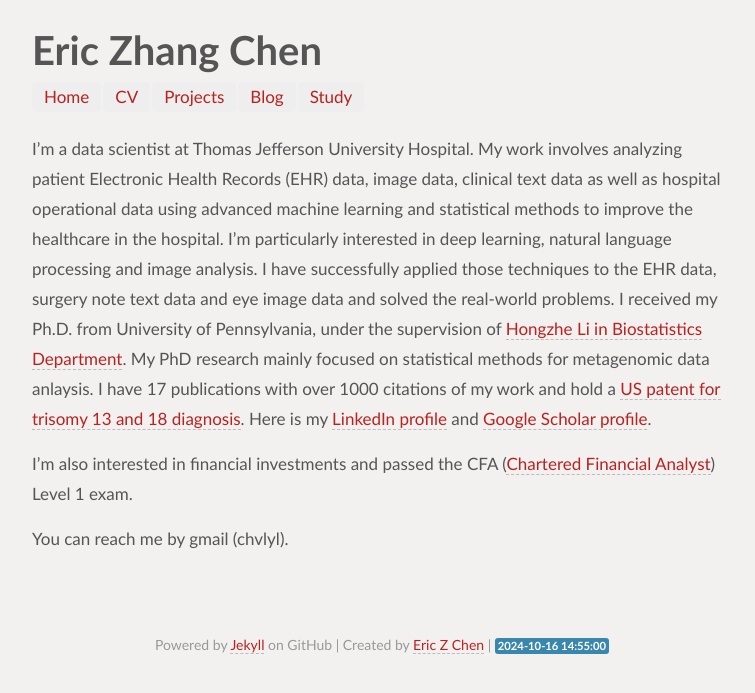
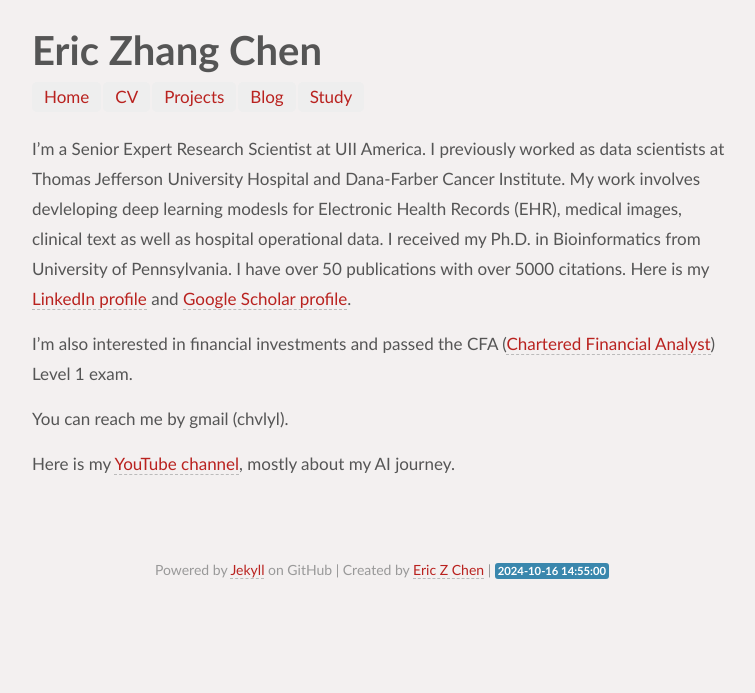
Before and after one commit to chvlyl/chvlyl.github.io, a Jekyll site: the page built from index.md, in a window 1280 px wide. Shown: the top 693 px of the page, without its empty margins (258-1013 px from the left). Built offline with Jekyll 4.4.1, drawn with Linux system fonts in a browser that asks for light colours.

Commit message:
Update index.md

```diff
--- a/index.md
+++ b/index.md
@@ -3,12 +3,13 @@ layout: home
 title: Eric Z Chen
 ---
 
-I'm a data scientist at Thomas Jefferson University Hospital. My work involves analyzing patient Electronic Health Records (EHR) data, image data, clinical text data as well as hospital operational data using advanced machine learning and statistical methods to improve the healthcare in the hospital. I'm particularly interested in deep learning, natural language processing and image analysis. I have successfully applied those techniques to the EHR data, surgery note text data and eye image data and solved the real-world problems. I received my Ph.D. from University of Pennsylvania, under the supervision of [Hongzhe Li in Biostatistics Department](http://statgene.med.upenn.edu/). My PhD research mainly focused on statistical methods for metagenomic data anlaysis. I have 17 publications with over 1000 citations of my work and hold a [US patent for trisomy 13 and 18 diagnosis](http://www.google.com/patents/EP2825991A4?cl=en). Here is my [LinkedIn profile](https://www.linkedin.com/in/eric-zhang-chen-a31bab16) and [Google Scholar profile](https://scholar.google.com/citations?user=7mrZzpYAAAAJ&hl=en).
+I'm a Senior Expert Research Scientist at UII America. I previously worked as data scientists at Thomas Jefferson University Hospital and Dana-Farber Cancer Institute. My work involves devleloping deep learning modesls for Electronic Health Records (EHR), medical images, clinical text as well as hospital operational data. I received my Ph.D. in Bioinformatics from University of Pennsylvania. I have over 50 publications with over 5000 citations. Here is my [LinkedIn profile](https://www.linkedin.com/in/eric-zhang-chen-a31bab16) and [Google Scholar profile](https://scholar.google.com/citations?user=7mrZzpYAAAAJ&hl=en).
 
-
- I'm also interested in financial investments and passed the CFA ([Chartered Financial Analyst](https://www.cfainstitute.org/pages/index.aspx)) Level 1 exam.
+I'm also interested in financial investments and passed the CFA ([Chartered Financial Analyst](https://www.cfainstitute.org/pages/index.aspx)) Level 1 exam.
 
 You can reach me by gmail (chvlyl).
+
+Here is my [YouTube channel](https://www.youtube.com/@ez6049), mostly about my AI journey.
 
 <br>
 ---
```
